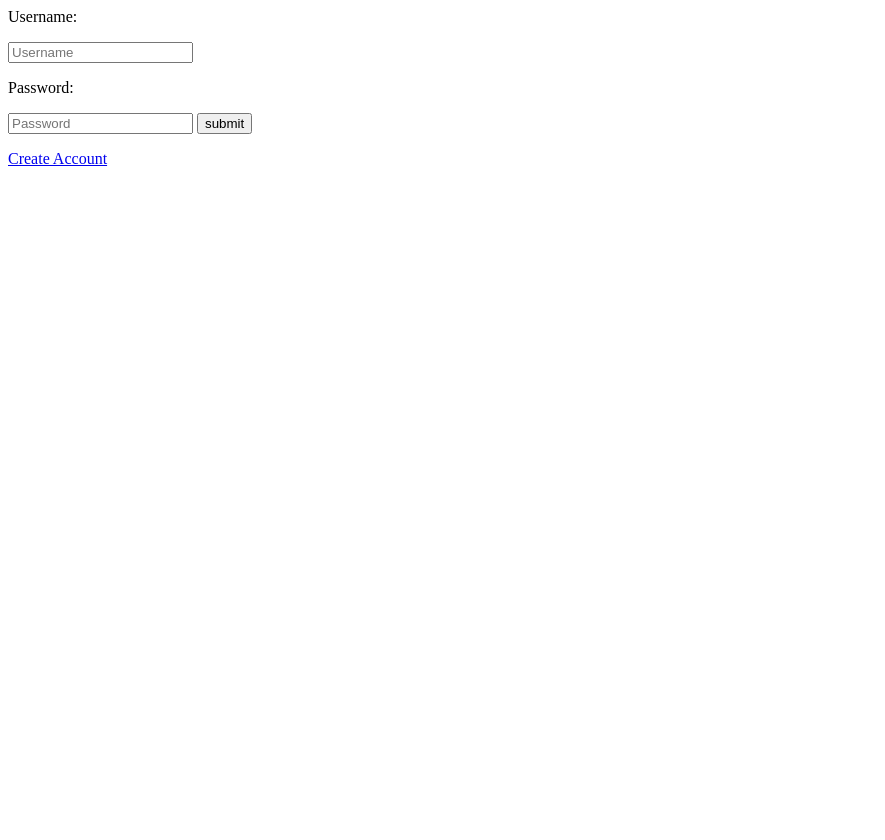
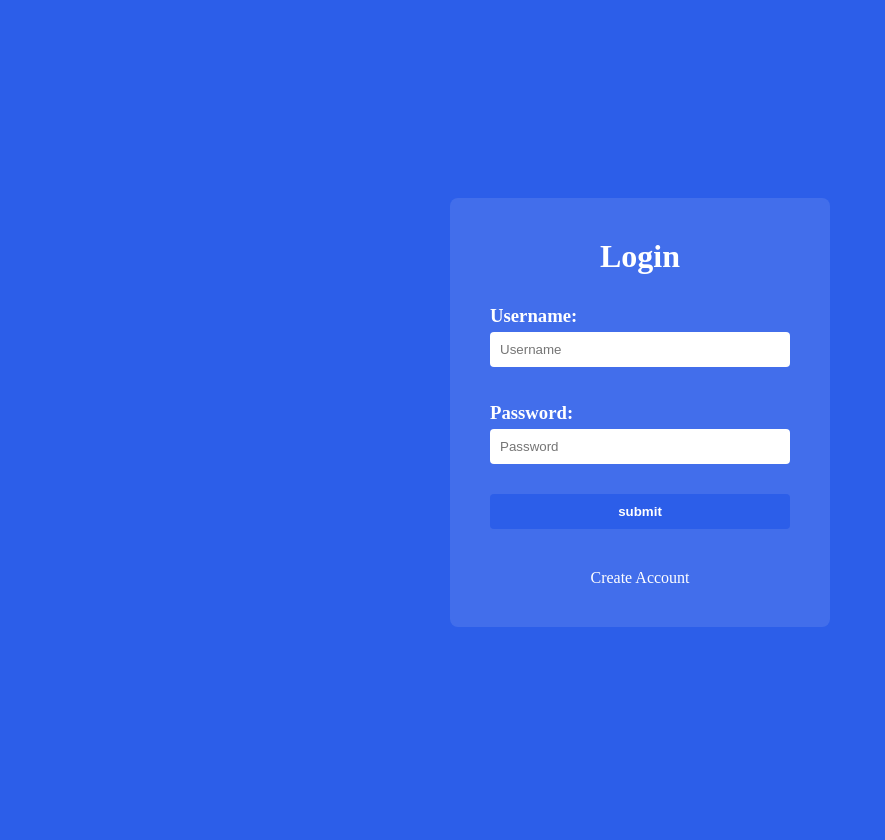
Before and after one commit to Bytew4rden/CubeFlow, a Flask app: page /login in a window 1280 px wide. Shown: the whole page, without its empty margins (0-885 px from the left). Before the commit the page ends 166 px from the top, so only its background shows below. Run offline with Flask 3, Linux system fonts and the light colour scheme; parts of the project's set-up code (start-up, migrations or seed data) failed here and were passed over.

Commit message:
Login/Registration styling changes

```diff
--- a/main.py
+++ b/main.py
@@ -207,4 +207,4 @@ def delete_solve(solveID):
 
 
 if __name__ == "__main__":
-    app.run(host="0.0.0.0", port=5000)
+    app.run(host="0.0.0.0", port=5000, debug=True)
--- /dev/null
+++ b/static/login.css
@@ -0,0 +1,66 @@
+body {
+  background-color: rgb(44, 94, 233);
+  margin: 0;
+  padding: 20px;
+  display: flex;
+  justify-content: center;
+  align-items: center;
+  min-height: 100vh;
+}
+
+form {
+  background-color: rgba(255, 255, 255, 0.1);
+  padding: 40px;
+  border-radius: 8px;
+  text-align: center;
+  color: rgb(255, 255, 255);
+  min-width: 300px;
+}
+
+form h1 {
+  margin-top: 0;
+  margin-bottom: 30px;
+}
+
+form h3 {
+  margin: 15px 0 5px 0;
+  text-align: left;
+}
+
+form input[type="text"],
+form input[type="submit"] {
+  width: 100%;
+  padding: 10px;
+  margin-bottom: 20px;
+  border: none;
+  border-radius: 4px;
+  box-sizing: border-box;
+}
+
+form input[type="text"] {
+  background-color: rgb(255, 255, 255);
+  color: rgb(44, 94, 233);
+}
+
+form input[type="submit"] {
+  background-color: rgb(44, 94, 233);
+  color: rgb(255, 255, 255);
+  cursor: pointer;
+  font-weight: bold;
+  margin-top: 10px;
+}
+
+form input[type="submit"]:hover {
+  background-color: rgb(30, 70, 200);
+}
+
+form a {
+  display: block;
+  margin-top: 20px;
+  color: rgb(255, 255, 255);
+  text-decoration: none;
+}
+
+form a:hover {
+  text-decoration: underline;
+}
--- a/templates/login.html
+++ b/templates/login.html
@@ -1,8 +1,10 @@
+<link rel="stylesheet" href="../static/login.css" />
 <form action="/login" method="post">
-  <p>Username:</p>
+  <h1>Login</h1>
+  <h3>Username:</h3>
   <input type="text" name="un" placeholder="Username" />
-  <p>Password:</p>
+  <h3>Password:</h3>
   <input type="text" name="pw" placeholder="Password" />
   <input type="submit" value="submit" />
+  <a href="/register" method="get">Create Account</a>
 </form>
-<a href="/register" method="get">Create Account</a>
--- a/templates/register.html
+++ b/templates/register.html
@@ -1,12 +1,14 @@
-<a href="/login">Back</a>
+<link rel="stylesheet" href="../static/register.css" />
 <form action="/register" method="post">
   {% with messages = get_flashed_messages(category_filter=["un_error"]) %} {% if
   messages %}
   <p>{{ messages[0] }}</p>
   {% endif %} {% endwith %}
+  <h1>Register</h1>
   <h3>Pick a Username</h3>
   <input type="text" name="un" placeholder="Username" />
   <h3>Pick a Password</h3>
   <input type="text" name="pw" placeholder="Password" />
   <input type="submit" value="Submit" />
+  <a href="/login">Back</a>
 </form>
```
Also changed, not shown: static/register.css (added, +74 -0 lines), .github/build-docker.yaml.
